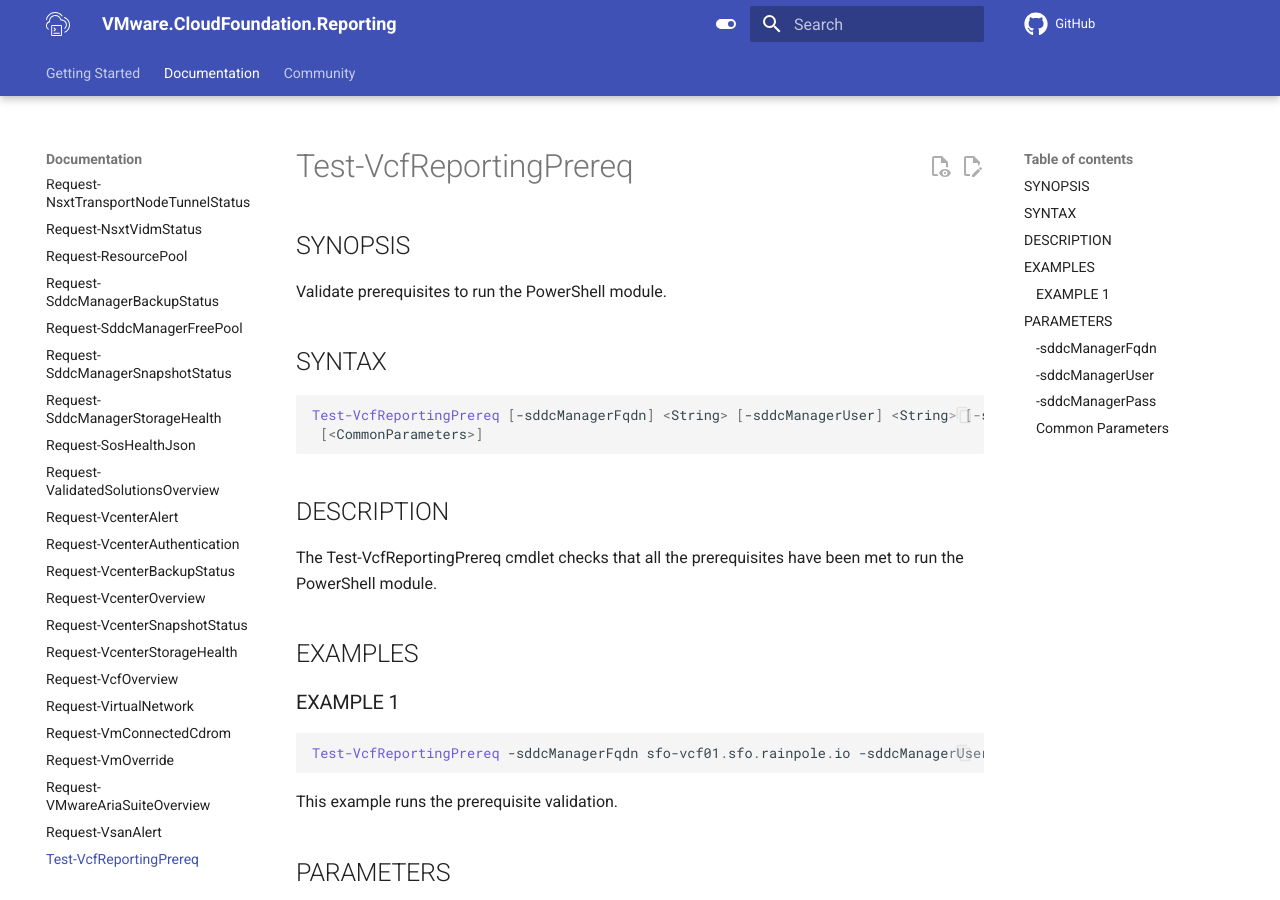
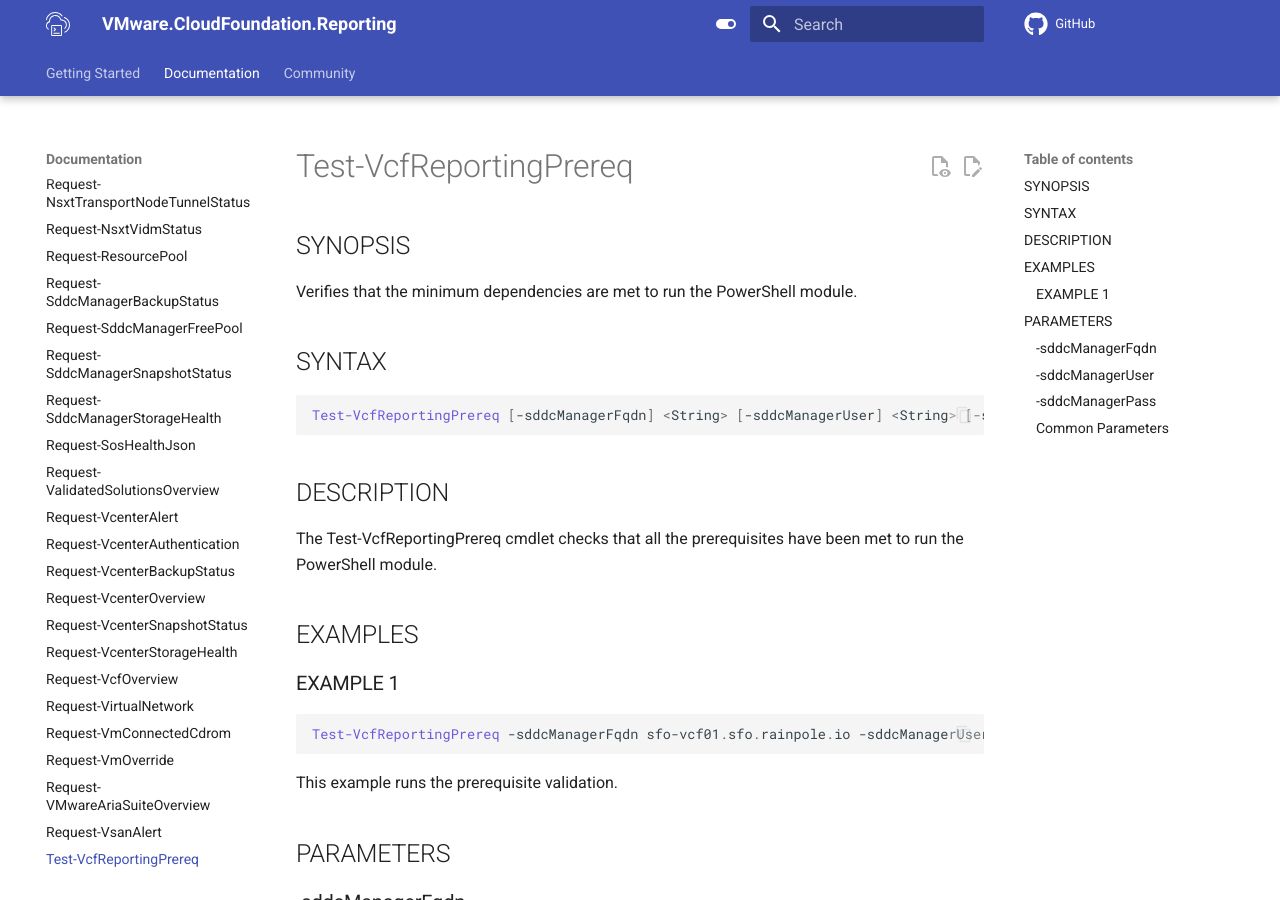
Before and after one commit to vmware/powershell-module-for-vmware-cloud-foundation-reporting, an MkDocs documentation site: the page built from docs/documentation/functions/Test-VcfReportingPrereq.md, in a window 1280 px wide and 900 px high. Built offline with MkDocs 1.6.1 and Material for MkDocs 9.7.7, drawn with Linux system fonts in a browser that asks for light colours; comment, search, counter and statistics services are not loaded; the version menu is left out.

Commit message:
fix: minor fix
Signed-off-by: Ryan Johnson <johnsonryan@vmware.com>

````diff
--- a/docs/documentation/functions/Test-VcfReportingPrereq.md
+++ b/docs/documentation/functions/Test-VcfReportingPrereq.md
@@ -2,13 +2,12 @@
 
 ## SYNOPSIS
 
-Validate prerequisites to run the PowerShell module.
+Verifies that the minimum dependencies are met to run the PowerShell module.
 
 ## SYNTAX
 
 ```powershell
-Test-VcfReportingPrereq [-sddcManagerFqdn] <String> [-sddcManagerUser] <String> [-sddcManagerPass] <String>
- [<CommonParameters>]
+Test-VcfReportingPrereq [-sddcManagerFqdn] <String> [-sddcManagerUser] <String> [-sddcManagerPass] <String> [<CommonParameters>]
 ```
 
 ## DESCRIPTION
````
Also changed, not shown: 1 other file.
